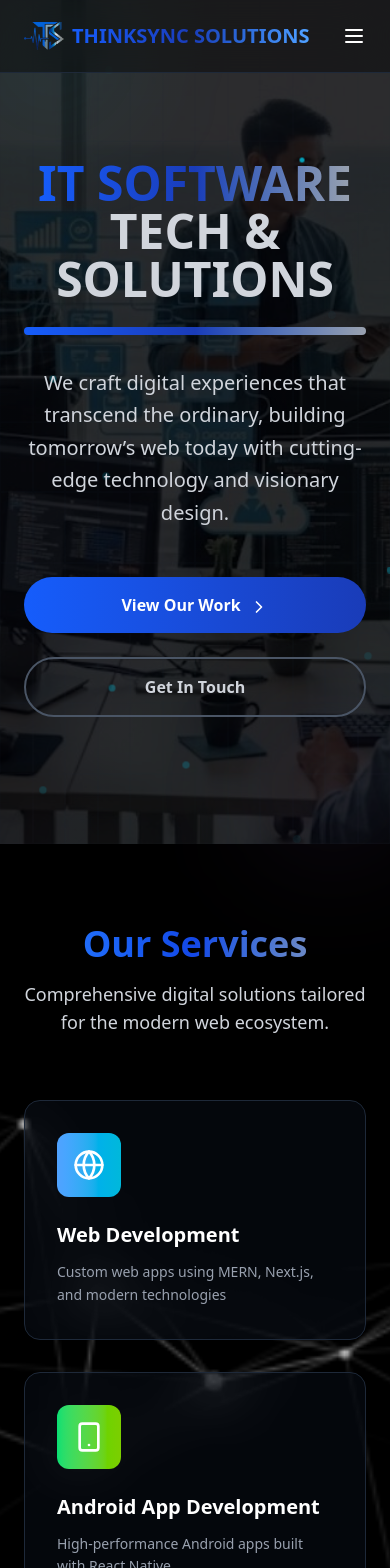
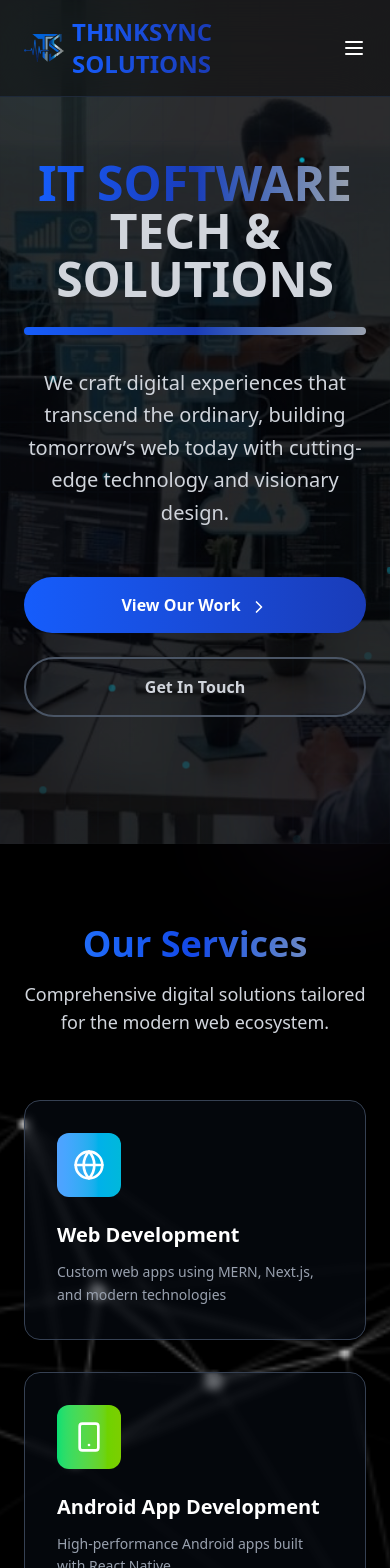
Before and after one commit to ramanchauhan13/thinksyncsolutions, a Next.js app: page / in a window 390 px wide. Shown: the top 1568 px of the page. Built offline with nearby package versions, Linux system fonts and the light colour scheme.

Commit message:
fix: update backdrop blur effects and border styles across multiple components

```diff
--- a/src/app/about/page.js
+++ b/src/app/about/page.js
@@ -42,7 +42,7 @@ export default function AboutPage() {
         ].map(({ icon: Icon, title, desc, color }, i) => (
           <div
             key={i}
-            className="group relative p-8 rounded-2xl border border-gray-800 bg-gray-900/30 backdrop-blur-xl transition-all duration-500 hover:border-gray-600 hover:scale-105"
+            className="group relative p-8 rounded-2xl border border-gray-800 bg-gray-900/30 backdrop-blur-sm transition-all duration-500 hover:border-gray-600 hover:scale-105"
           >
             <div
               className={`absolute inset-0 bg-gradient-to-r ${color} opacity-0 group-hover:opacity-10 transition-opacity duration-500 rounded-2xl`}
--- a/src/components/ContactSection.js
+++ b/src/components/ContactSection.js
@@ -84,7 +84,7 @@ const ContactSection = () => {
           </div>
 
           {/* Contact Form */}
-          <div className="p-8 rounded-xl bg-gray-900/70 border border-gray-800 order-1 md:order-2">
+          <div className="p-8 rounded-xl bg-gray-900/30 backdrop-blur-xs border border-gray-800 order-1 md:order-2">
             <form
               action="https://formsubmit.co/70b9e09e5315e3868137b61b6d9f088e"
               method="POST"
--- a/src/components/Navigation.js
+++ b/src/components/Navigation.js
@@ -37,7 +37,7 @@ const Navigation = () => {
               height={50}
               className="object-contain w-10 h-10 sm:w-10 sm:h-10"
             />
-            <div className="text-xl lg:text-2xl font-bold bg-gradient-to-r from-blue-600 via-blue-800 to-blue-400 bg-clip-text text-transparent">
+            <div className="text-2xl font-bold bg-gradient-to-r from-blue-600 via-blue-800 to-blue-400 bg-clip-text text-transparent">
               THINKSYNC SOLUTIONS
             </div>
           </Link>
--- a/src/components/ServicesSection.js
+++ b/src/components/ServicesSection.js
@@ -53,7 +53,7 @@ const ServicesSection = () => {
         return (
           <div
             key={index}
-            className="group p-8 rounded-2xl bg-gray-900/30 backdrop-blur-xl border border-gray-800 hover:border-gray-600 transition-all duration-500 hover:transform hover:scale-105"
+            className="group p-8 rounded-2xl bg-gray-900/30 backdrop-blur-xs border border-gray-700 hover:border-blue-600 transition-all duration-500 hover:transform hover:scale-105"
           >
             {/* Icon */}
             <div
--- a/src/components/Testimonials.js
+++ b/src/components/Testimonials.js
@@ -28,11 +28,11 @@ const TestimonialsSection = () => {
         </div>
 
         {/* Testimonials Grid */}
-        <div className="grid md:grid-cols-2 lg:grid-cols-3 gap-8">
+        <div className="grid md:grid-cols-2 lg:grid-cols-3 gap-8 ">
           {testimonials.map((testimonial, index) => (
             <div
               key={index}
-              className="group p-8 rounded-2xl bg-gray-900/30 backdrop-blur-xl border border-gray-800 hover:border-gray-600 transition-all duration-500 hover:scale-105"
+              className="group p-8 rounded-2xl bg-gray-900/30 backdrop-blur-xs border border-gray-800 hover:border-gray-600 transition-all duration-500 hover:scale-105"
             >
               {/* Quote Icon */}
               <div className="mb-6">
--- a/src/components/WhyChooseUs.js
+++ b/src/components/WhyChooseUs.js
@@ -58,7 +58,7 @@ const WhyChooseUs = () => {
             return (
               <div
                 key={index}
-                className="relative text-center p-8 rounded-xl bg-gray-900/60 backdrop-blur-sm border border-gray-800 transition-all duration-300 hover:border-cyan-400"
+                className="relative text-center p-8 rounded-xl bg-gray-900/30 backdrop-blur-xs border border-gray-700 transition-all duration-300 hover:border-blue-600"
               >
                 {/* Icon */}
                 <IconComponent className="w-10 h-10 mx-auto mb-4 text-cyan-400" />
```
